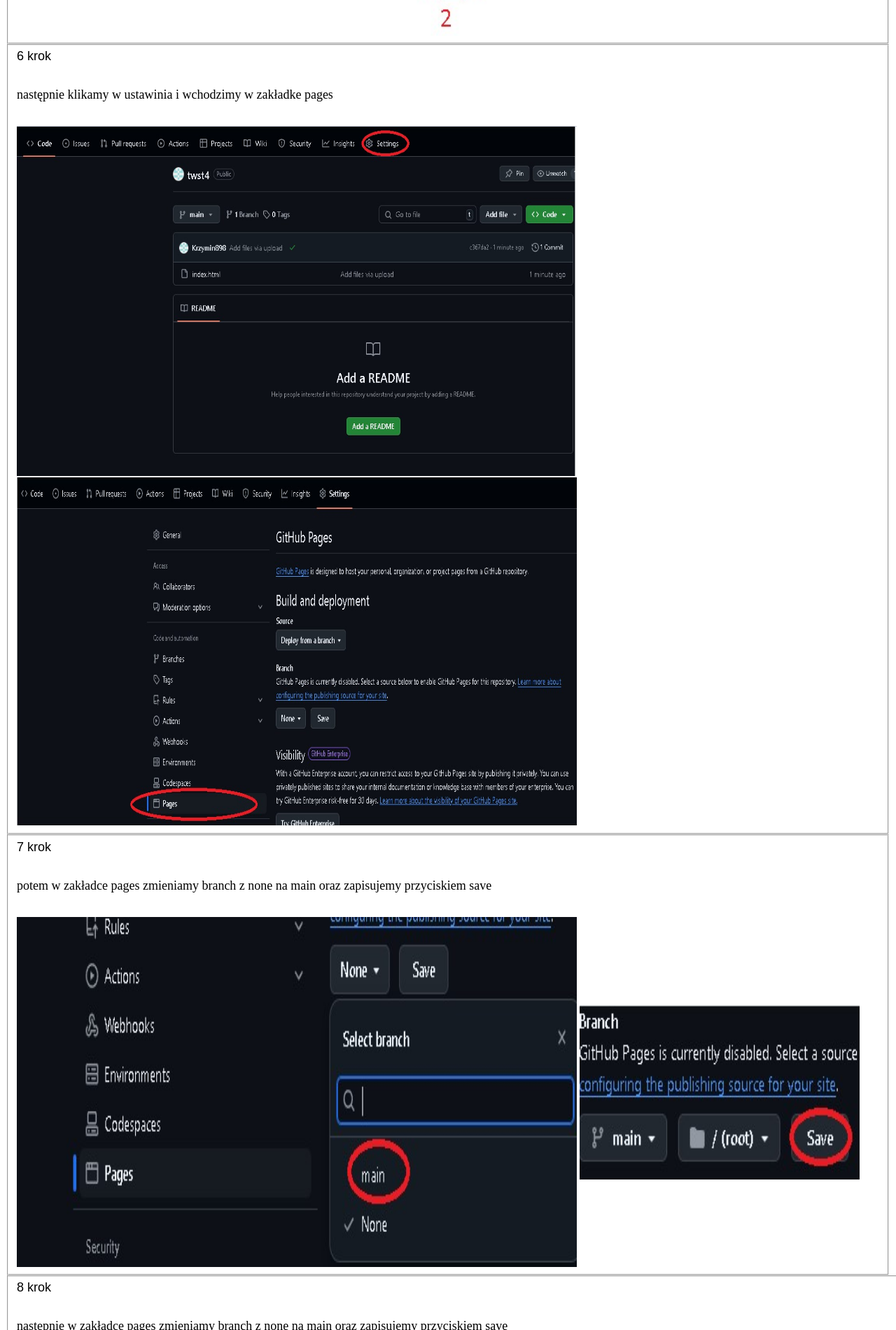
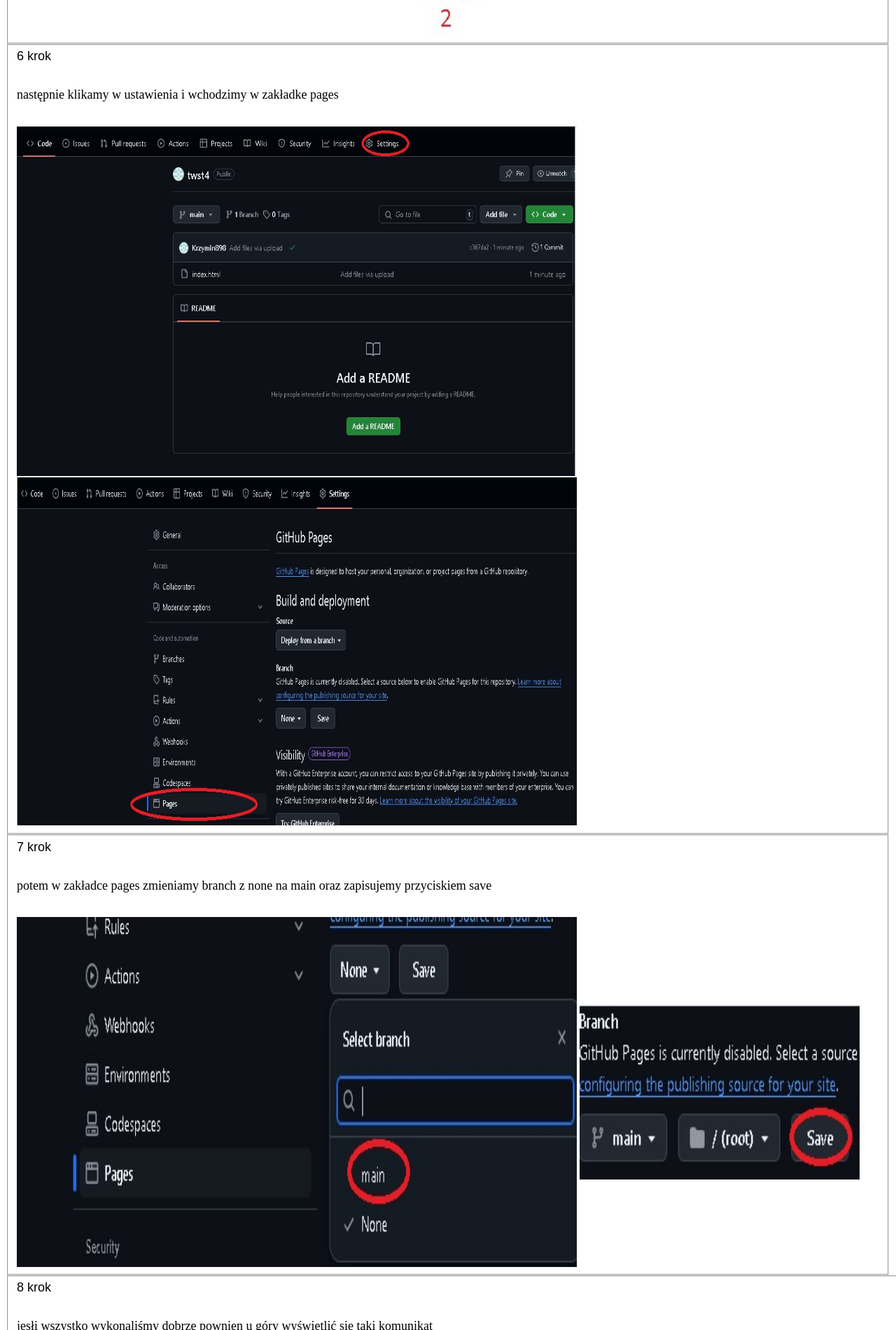
Before and after one commit to Krzymin898/github, a plain HTML site: page index.html in a window 1280 px wide. Shown: the part 5020-6920 px from the top of the page at 70% size. Drawn offline with Linux system fonts and the light colour scheme.

Commit message:
Add files via upload

```diff
--- a/index.html
+++ b/index.html
@@ -39,7 +39,7 @@
 </FIELDSET>
 <FIELDSET >
 <font ALIGN=left color="black" size="4" face="Arial">6 krok</font> </p> <br>
-<font ALIGN=left color="black" size="4" face="New york">następnie klikamy w ustawinia i wchodzimy w zakładke pages</font> </p> <br>
+<font ALIGN=left color="black" size="4" face="New york">następnie klikamy w ustawienia i wchodzimy w zakładke pages</font> </p> <br>
 <IMG SRC="github7.jpg" ALIGN=center BORDER=0 WIDTH=800 HEIGHT=500 >
 <IMG SRC="github8.jpg" ALIGN=center BORDER=0 WIDTH=800 HEIGHT=500 >
 </FIELDSET>
@@ -51,7 +51,7 @@
 </FIELDSET>
 <FIELDSET >
 <font ALIGN=left color="black" size="4" face="Arial">8 krok</font> </p> <br>
-<font ALIGN=left color="black" size="4" face="New york">następnie w zakłądce pages zmieniamy branch z none na main oraz zapisujemy przyciskiem save </font> </p> <br>
+<font ALIGN=left color="black" size="4" face="New york">jesłi wszystko wykonaliśmy dobrze pownien u góry wyświetlić sie taki komunikat</font> </p> <br>
 <IMG SRC="github11.jpg" ALIGN=center BORDER=0 WIDTH=1600 HEIGHT=1000>
 </FIELDSET>
 <FIELDSET >
```
